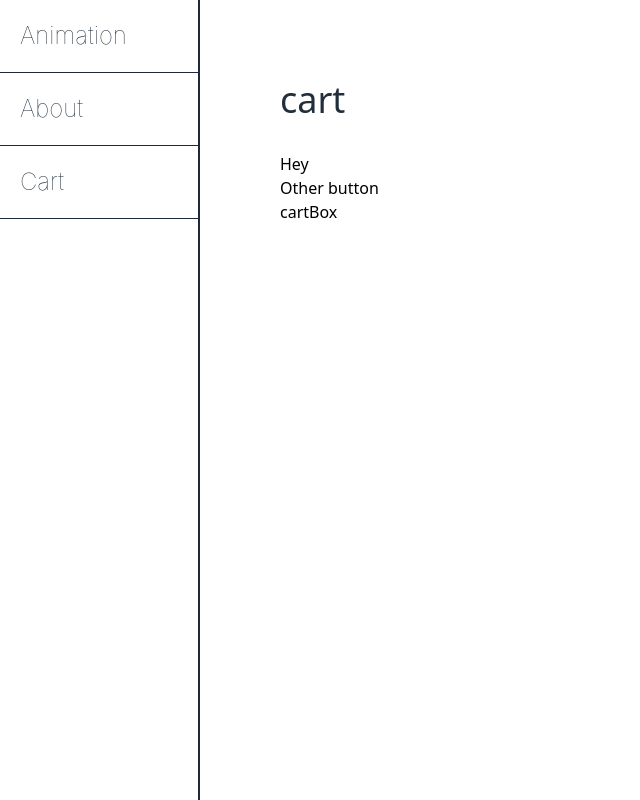
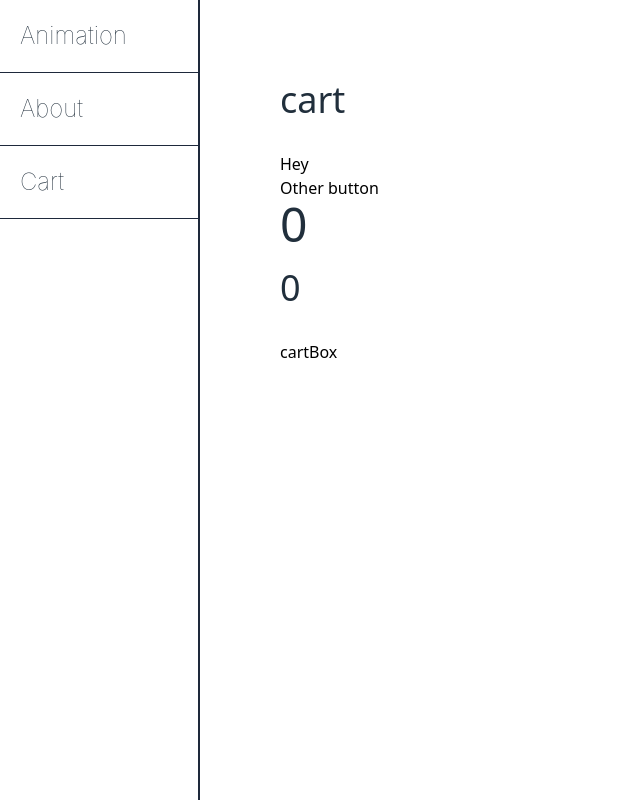
Before and after one commit to roborbob/bluetree, an Astro site: page /cart in a window 1280 px wide. Shown: the whole page, without its empty margins (0-640 px from the left). Built offline with nearby package versions, Linux system fonts and the light colour scheme; Astro itself is replaced by a stand-in of ours.

Commit message:
chore: localstorage test 3

```diff
--- a/src/components/cart/cartBox.jsx
+++ b/src/components/cart/cartBox.jsx
@@ -8,6 +8,8 @@ export default function CartBox() {
   const cart = useSnapshot(CartState);
   return (
     <div className={`${cart.cartItems.length > 0 && `bg-red-500`} h-20 w-20`}>
+      <h1>{cart.totalPrice}</h1>
+      <h2>{cart.totalItems}</h2>
       cartBox
       {cart.cartItems &&
         cart.cartItems.map((e, i) => (
--- a/src/utils/cart.js
+++ b/src/utils/cart.js
@@ -16,8 +16,12 @@ export class cartItem {
 export const CartState = proxy({
   cartItems: JSON.parse(localStorage.getItem("cart")) ?? [],
   vespa: [],
-  totalPrice: 0,
-  totalItems: 0,
+  get totalPrice() {
+    return CartState.cartItems.reduce((acc, curr) => acc + curr.totalPrice, 0);
+  },
+  get totalItems() {
+    return CartState.cartItems.reduce((acc, curr) => acc + curr.quantity, 0);
+  },
 });
 
 subscribe(CartState, () => {
```
